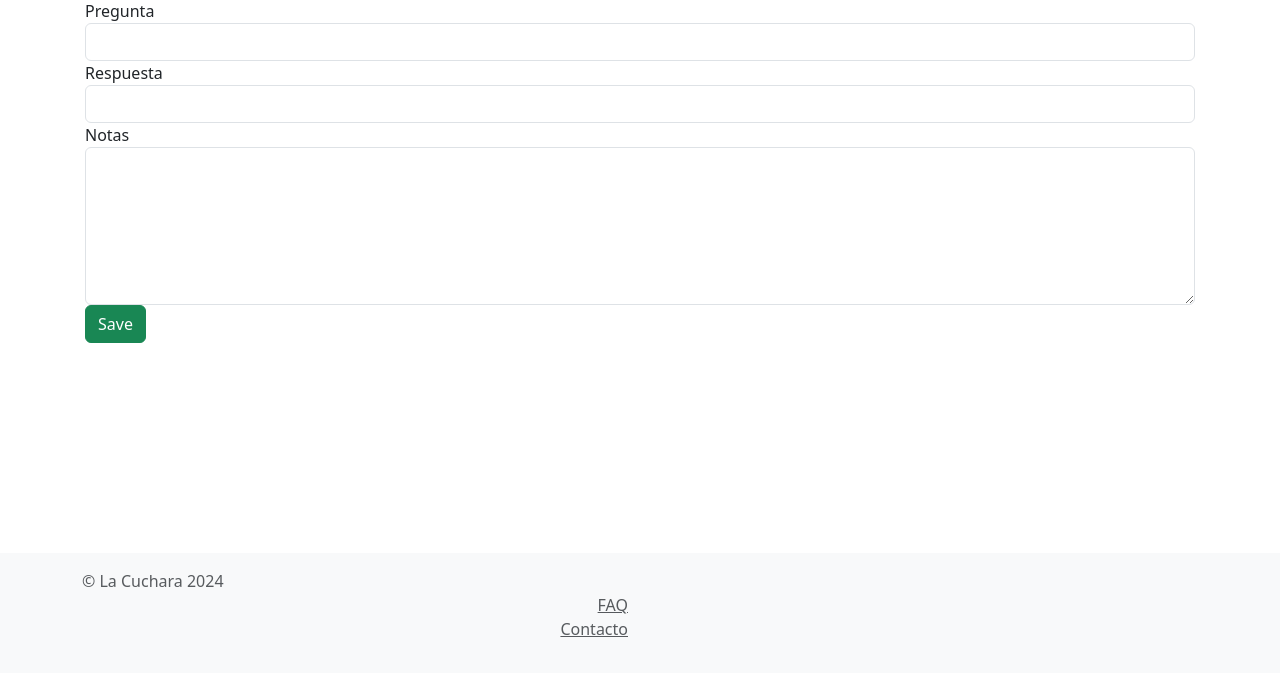
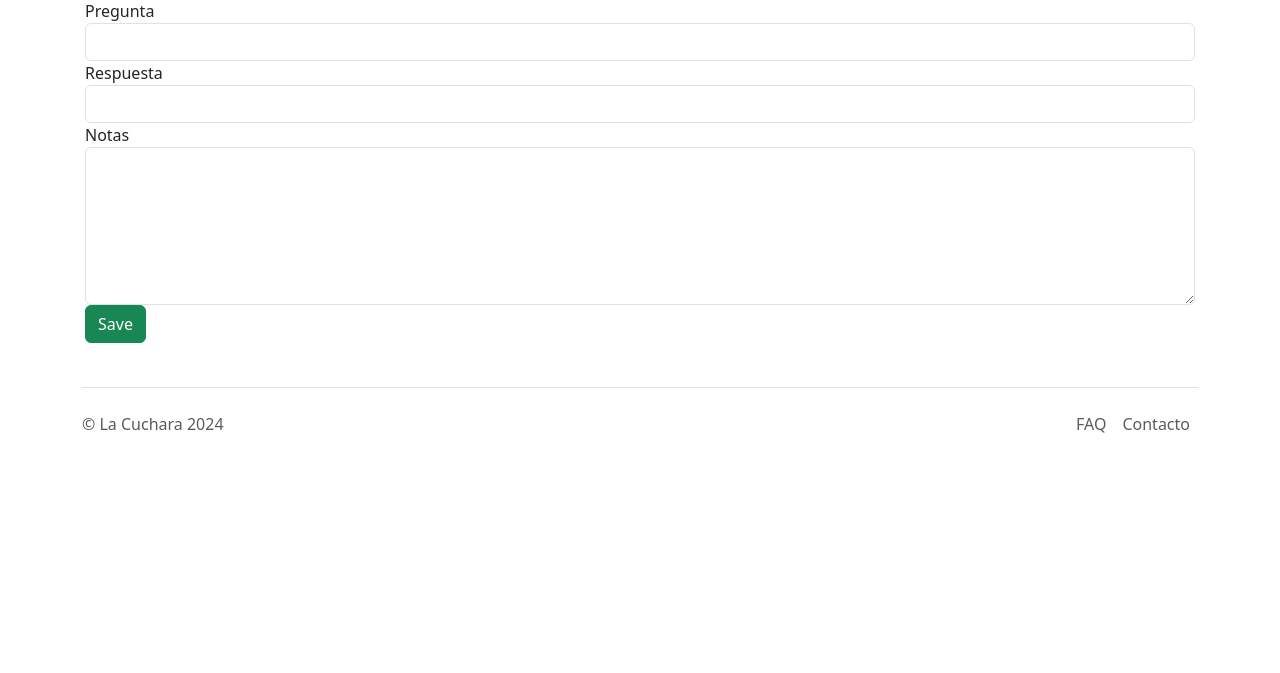
Before and after one commit to EPSZ-DAW2/daw2-2023_02_reservas_restaurantes, a Yii app: template basic/views/admin-faq/create.php in a window 1280 px wide. Shown: the part 127-800 px from the top of the page. Run offline with PHP 8.4 and a stand-in for Yii, Linux system fonts and the light colour scheme; the template is opened without the code that fills it, so the values that code supplies are empty; form fields are guessed from the names that the template uses; some libraries are stand-ins or nearby versions.

Commit message:
portada final

```diff
--- a/basic/views/layouts/main.php
+++ b/basic/views/layouts/main.php
@@ -55,7 +55,7 @@ $this->registerLinkTag(['rel' => 'icon', 'type' => 'image/x-icon', 'href' => Yii
         //Items siempre en vista: Inicio, Búsqueda
         $items = [
                 ['label' => 'Inicio', 'url' => ['/site/index']],
-                ['label' => 'Búsqueda', 'url' => ['/site/busqueda-filtrada']]
+                ['label' => 'Búsqueda', 'url' => ['/site/index']]
         ];
 
         $items2 = []; //Items para perfil
@@ -148,21 +148,21 @@ $this->registerLinkTag(['rel' => 'icon', 'type' => 'image/x-icon', 'href' => Yii
         </div>
     </main>
 
-    <!-- Pie de página con información relevante -->
-    <footer id="footer" class="mt-auto py-3 bg-light">
-        <div class="container">
-            <div class="row text-muted">
-                <div class="col-md-6 text-center text-md-start">&copy; La Cuchara <?= date('Y') ?></div>
-                <div class="col-md-6 text-center text-md-end"><?= Yii::powered() ?></div>
-                <div class="col-md-6 text-center text-md-end">
-                    <ul class="list-unstyled">
-                        <li><a class="text-muted" href="<?= Url::to(['/site/faq']) ?>">FAQ</a></li>
-                        <li><a class="text-muted" href="<?= Url::to(['/site/contacto']) ?>">Contacto</a></li>
-                    </ul>
-                </div>
-            </div>
-        </div>
+    <!-- pie de página -->
+    <div class="container">
+    <footer class="d-flex flex-wrap justify-content-between align-items-center py-3 my-4 border-top">
+        <p class="col-md-4 mb-0 text-muted">&copy; La Cuchara <?= date('Y') ?></p>
+
+        <a href="/" class="col-md-4 d-flex align-items-center justify-content-center mb-3 mb-md-0 me-md-auto link-dark text-decoration-none">
+        <svg class="bi me-2" width="40" height="32"><use xlink:href="#bootstrap"/></svg>
+        </a>
+
+        <ul class="nav col-md-4 justify-content-end">
+        <li class="nav-item"><a href="<?= Url::to(['/site/faq']) ?>" class="nav-link px-2 text-muted">FAQ</a></li>
+        <li class="nav-item"><a href="<?= Url::to(['/site/contacto']) ?>" class="nav-link px-2 text-muted">Contacto</a></li>
+        </ul>
     </footer>
+    </div>
 
     <?php $this->endBody() ?>
 </body>
--- a/basic/widgets/views/carruselRestaurante.php
+++ b/basic/widgets/views/carruselRestaurante.php
@@ -6,8 +6,10 @@ $this->registerCssFile("@web/css/carruselRestaurante.css", [
   'depends' => [BootstrapAsset::class],
 ]);//css
 $this->registerJsFile("@web/scripts/carruselRestaurante.js", ['depends' => [BootstrapPluginAsset::class, \yii\web\JqueryAsset::class]]); //js (jQuery)
+
+if(!empty($models)){ //si no hay restaurantes en la categoría no se muestra el carrusel
 ?>
-
+<hr>
 <h2 class="nombre-carrusel"><?=$nombreCategoria?></h2>
 <div id="carouselExampleControls<?=$idCategoria?>" class="carousel carruselRestaurante carrusel-restaurante" >
     <div class="carousel-inner carrusel-restaurante">
@@ -58,3 +60,4 @@ $this->registerJsFile("@web/scripts/carruselRestaurante.js", ['depends' => [Boot
       <span class="visually-hidden">Siguiente</span>
     </button>
   </div>
+<?php } ?>
```
Also changed, not shown: basic/controllers/SiteController.php (+8 -2 lines), basic/views/site/index.php (+12 -9 lines).
